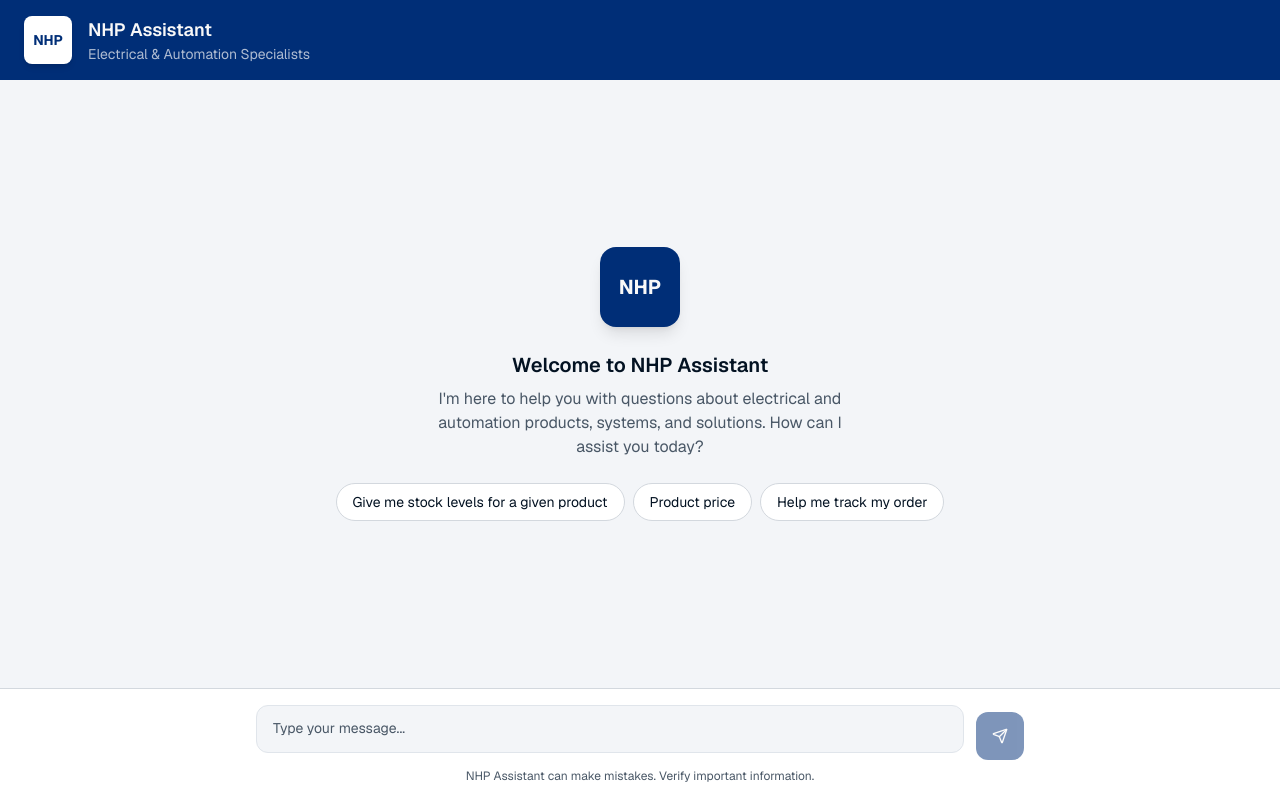
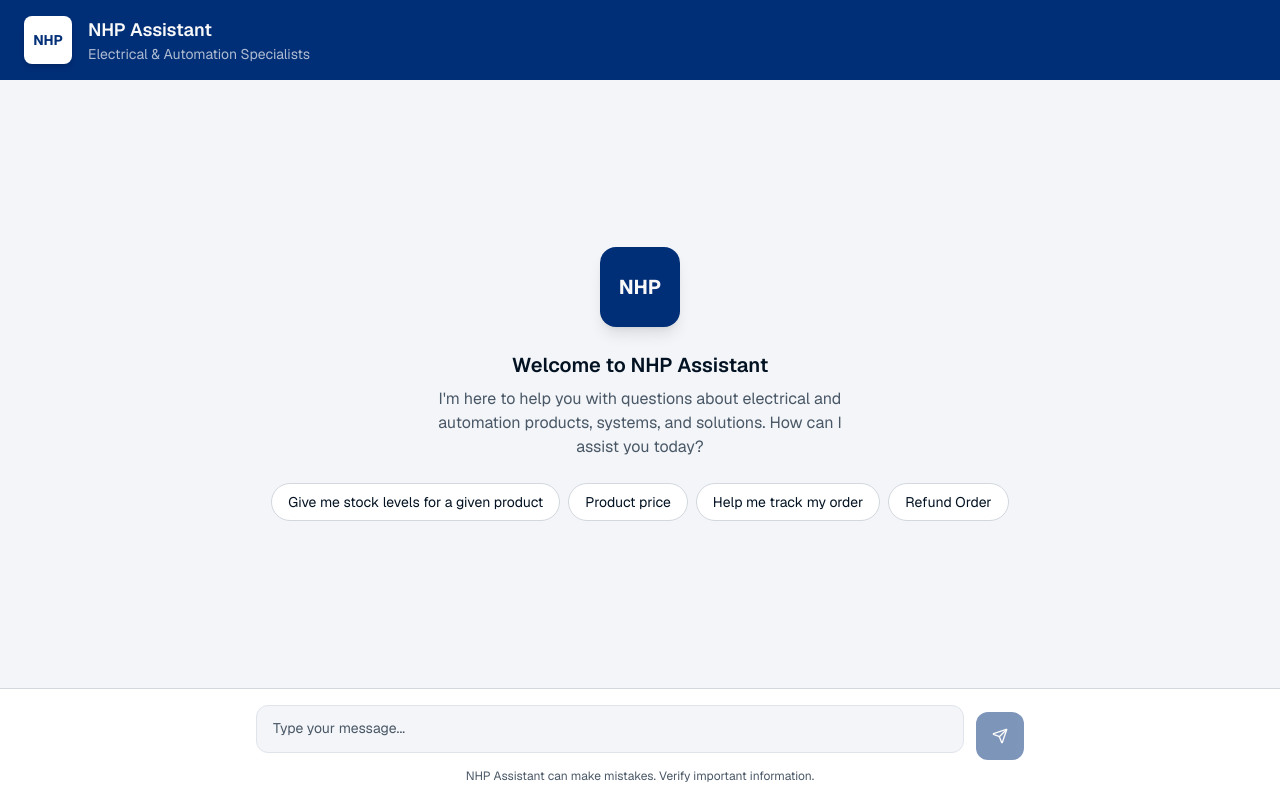
Before and after one commit to rayson-techmav/v0-nhp-website-assistant, a Next.js app: page / in a window 1280 px wide. Built offline with nearby package versions, Linux system fonts and the light colour scheme.

Commit message:
feat: add 'Refund Order' suggestion button to chat component
Added a new button for refund order functionality in chat component.

```diff
--- a/components/chat.tsx
+++ b/components/chat.tsx
@@ -140,6 +140,7 @@ export function Chat() {
                 'Give me stock levels for a given product',
                 'Product price',
                 'Help me track my order',
+                'Refund Order',
               ].map((suggestion) => (
                 <button
                   key={suggestion}
```
